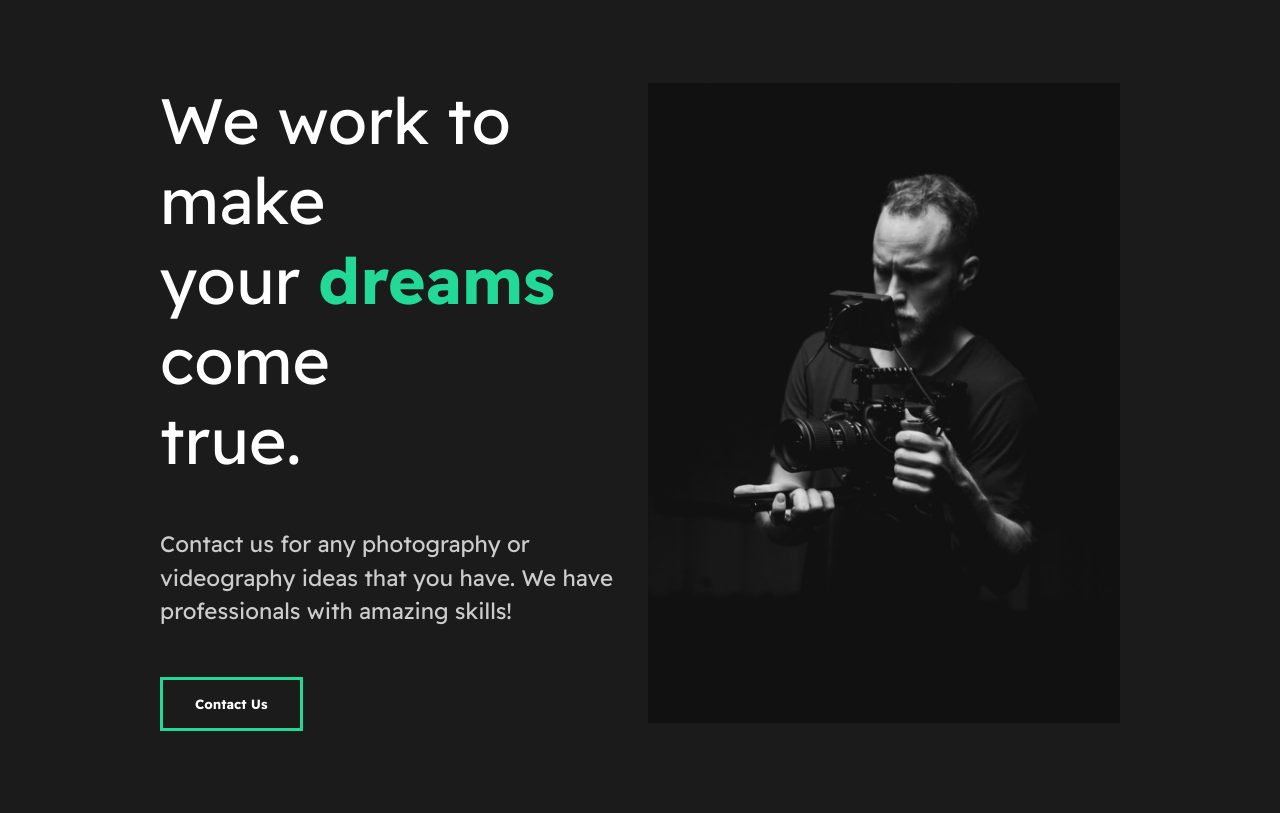
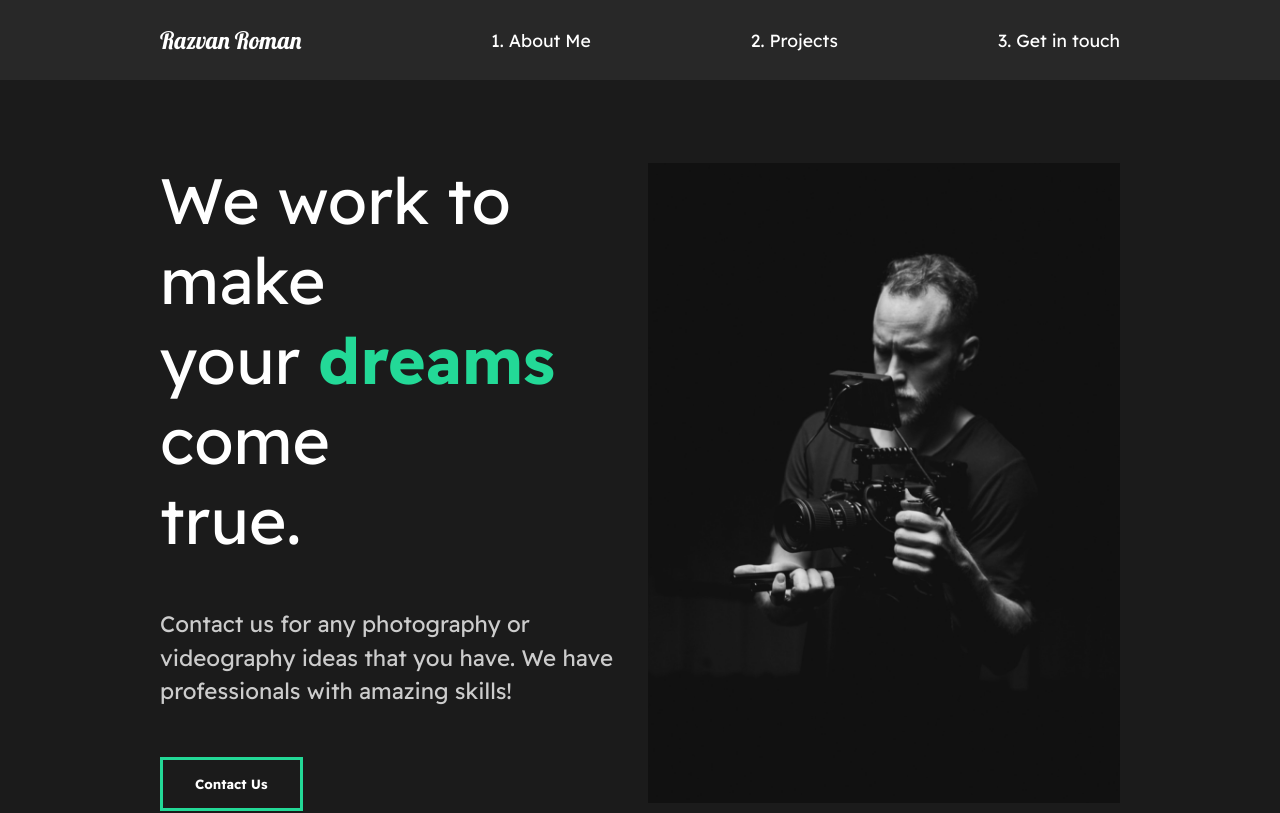
Before and after one commit to razvanr91/portfolio-app, a React (Create React App) app: page / in a window 1280 px wide. Shown: the top 813 px of the page. Built offline with nearby package versions, Linux system fonts and the light colour scheme.

Commit message:
Create add and style the nav component

```diff
--- a/src/App.tsx
+++ b/src/App.tsx
@@ -1,6 +1,7 @@
 import React from "react";
 // Global Styles
 import GlobalStyle from "./components/GlobalStyles";
+import Nav from "./components/Nav";
 // Import pages
 import AboutUs from "./pages/AboutUs";
 
@@ -8,6 +9,7 @@
 	return (
 		<div className="App">
 			<GlobalStyle />
+			<Nav />
 			<AboutUs />
 		</div>
 	);
--- /dev/null
+++ b/src/components/Nav.tsx
@@ -0,0 +1,54 @@
+import React from "react";
+import styled from "styled-components";
+
+const Nav = () => {
+	return (
+		<StyledNav>
+			<h1>
+				<a id="logo" href="#">
+					Razvan Roman
+				</a>
+			</h1>
+			<ul>
+				<li>
+					<a href="#">1. About Me</a>
+				</li>
+				<li>
+					<a href="#">2. Projects</a>
+				</li>
+				<li>
+					<a href="#">3. Get in touch</a>
+				</li>
+			</ul>
+		</StyledNav>
+	);
+};
+
+const StyledNav = styled.nav`
+	min-height: 10vh;
+	display: flex;
+	margin: auto;
+	justify-content: space-between;
+	align-items: center;
+	padding: 1rem 10rem;
+	background: #282828;
+	a {
+		color: white;
+		text-decoration: none;
+	}
+	ul {
+		display: flex;
+		list-style: none;
+	}
+	#logo {
+		font-size: 1.5rem;
+		font-family: "Lobster", cursive;
+		font-weight: lighter;
+	}
+	li {
+		padding-left: 10rem;
+		position: relative;
+	}
+`;
+
+export default Nav;
```
